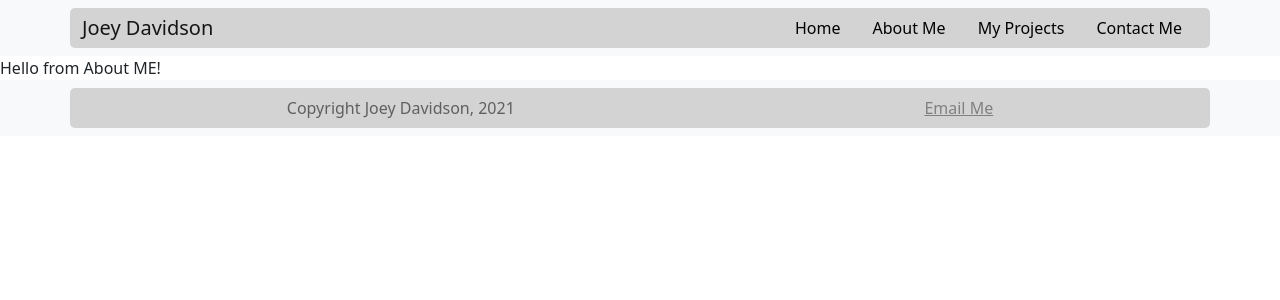
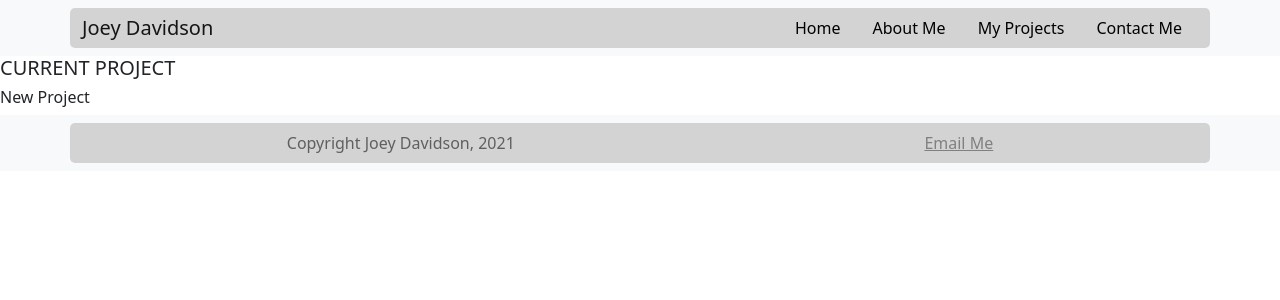
Before and after one commit to davidsjg/JoeyDavidson---Portfolio, a React (Create React App) app in the folder client/: page /about in a window 1280 px wide. Shown: the top 300 px of the page. Built offline with nearby package versions, Linux system fonts and the light colour scheme.

Commit message:
redux connected to react front end, displaying state on aboutMe page

```diff
--- a/client/src/index.js
+++ b/client/src/index.js
@@ -5,6 +5,7 @@ import App from "./App";
 import "bootstrap/dist/css/bootstrap.min.css";
 import { createStore } from "redux";
 import allReducers from "./reducers";
+import { Provider } from "react-redux";
 
 const store = createStore(
   allReducers,
@@ -12,7 +13,9 @@ const store = createStore(
 );
 
 ReactDOM.render(
-  <App />,
+  <Provider store={store}>
+    <App />
+  </Provider>,
 
   document.getElementById("root")
 );
--- a/client/src/pages/AboutMe.js
+++ b/client/src/pages/AboutMe.js
@@ -1,5 +1,12 @@
 import React from "react";
+import { useSelector } from "react-redux";
 
 export default function AboutMe() {
-  return <>Hello from About ME!</>;
+  const project = useSelector((state) => state.project);
+  return (
+    <>
+      <h5>CURRENT PROJECT </h5>
+      <h6>{project}</h6>
+    </>
+  );
 }
--- a/client/src/reducers/project.js
+++ b/client/src/reducers/project.js
@@ -1,4 +1,4 @@
-const projectReducer = (state = 0, action) => {
+const projectReducer = (state = "New Project", action) => {
   const { type, payload } = action;
 
   switch (action.type) {
```
